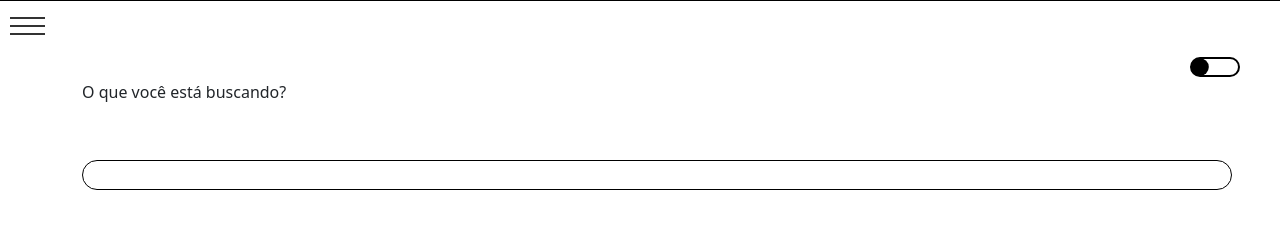
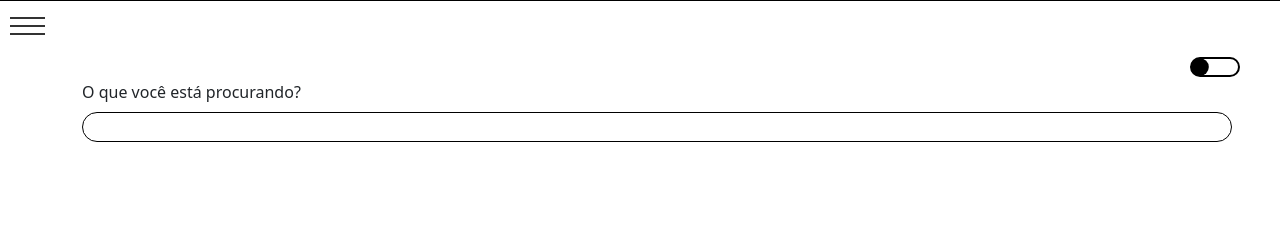
Before and after one commit to Ednavan/Trilha_de_Desenvolvimento, a plain HTML site: page index2.html in a window 1280 px wide. Shown: the part 59-288 px from the top of the page. Drawn offline with nearby package versions, Linux system fonts and the light colour scheme.

Commit message:
segue em evolução a construção do layout

```diff
--- a/index2.html
+++ b/index2.html
@@ -61,9 +61,14 @@
 
 
     <main>
+        <div id="a" class="container">
+            <h6>O que você está procurando?</h6>
+        </div>
+
         <div class="container">
-            <h6>O que você está buscando?</h6>
-            <input type="text" class="busca-produto">
+            <div>
+                <input type="text" class="busca-produto">
+            </div>
         </div>
 
     </main>
--- a/style2.css
+++ b/style2.css
@@ -97,7 +97,7 @@ input[type=text]{
      width: 1150px;
      height: 30px;
      padding-left: 10px;
-     margin-top: 50px;
+     margin-top: 2px;
     }
 
 input[type=text]:focus {
@@ -105,3 +105,10 @@ input[type=text]:focus {
      border: 1px solid black;
      color: black;
 }
+
+#a{
+    width: 1150px;
+
+
+
+}
```
